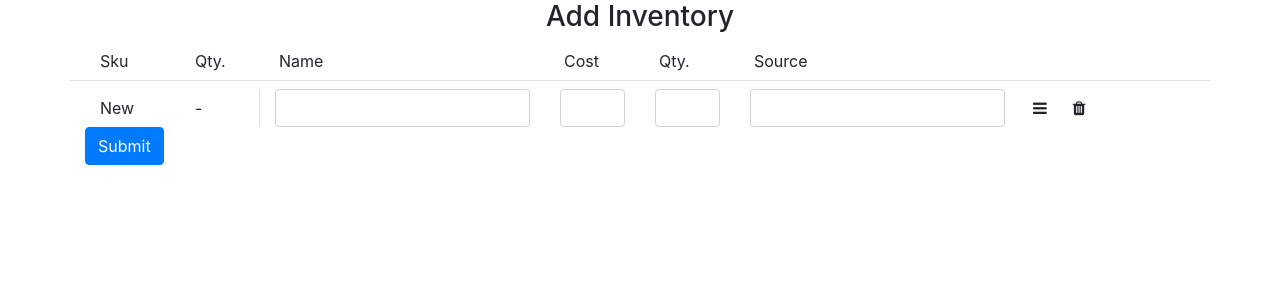
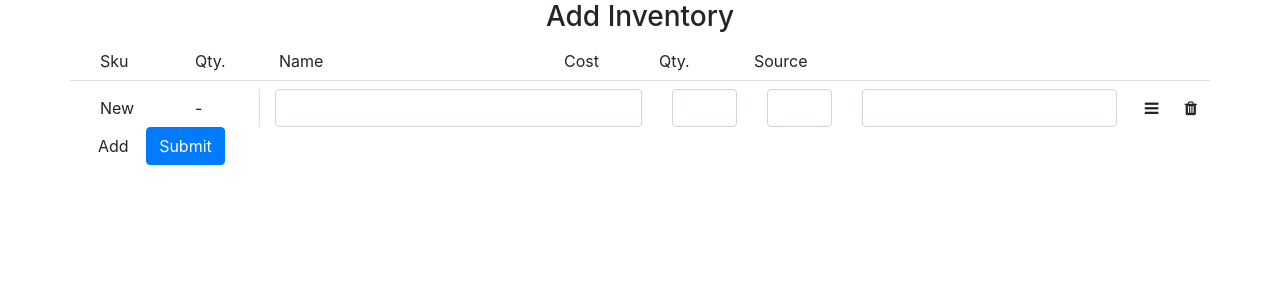
Before and after one commit to JustAPyro/IMSOnline, a Flask app: page /add_inventory in a window 1280 px wide. Shown: the part 56-356 px from the top of the page. Run offline with Flask 2, Linux system fonts and the light colour scheme; the visitor is signed in with stand-in values (Sample User, id 1); some libraries are stand-ins or nearby versions.

Commit message:
Touched up the add inventory template

```diff
--- a/website/templates/add_inventory.html
+++ b/website/templates/add_inventory.html
@@ -6,41 +6,43 @@
     <h3 align="center">Add Inventory</h3>
 
     <!-- Headers for the entry columns -->
-    <div class="row g-1 border-bottom mb-2 text-left">
+    <div class="row g-1 align-self-start border-bottom mb-2 text-left">
 			<div class = "col-md-1">
 				<label class="col-md-1 col-form-label">Sku</label>
 			</div>
 			<div class = "col-md-1">
 				<label class="col-md-1 col-form-label">Qty.</label>
 			</div>
-			<div class="col-md-3 pl-1">
+			<div class="col pl-1">
 				<label class="col-md-3 col-form-label">Name</label>
 			</div>
-			<div class="col-md-1 pl-1">
+			<div class="col-md-1 pl-1 " style="min-width: 94px;">
 				<label class="col-md-1 col-form-label">Cost</label>
 			</div>
-			<div class="col-md-1 pl-1">
+			<div class="col-md-1 pl-1" style="min-width: 94px;">
 				<label class="col-md-1 col-form-label">Qty.</label>
 			</div>
 			<div class="col-md-3 pl-1">
 				<label class="col-md-3 col-form-label">Source</label>
 			</div>
+            <div class="col-md-2" style="width: 90px;">
+            </div>
 		</div>
 
-		<div class="row g-3">
+		<div class="row g-3 align-self-start ">
 			<div class = "col-md-1 justify-content-center">
 				<label class="col-md-1 col-form-label">New</label>
 			</div>
 			<div class = "col-md-1 justify-content-center border-right">
 				<label class="col-md-1 col-form-label">-</label>
 			</div>
-			<div class="col-md-3">
+			<div class="col">
 				<input class="form-control" />
 			</div>
-			<div class="col-md-1">
+			<div class="col-md-1" style="min-width: 94px;">
 				<input class="form-control" />
 			</div>
-			<div class="col-md-1">
+			<div class="col-md-1" style="min-width: 74px;">
 				<input class="form-control" />
 			</div>
 			<div class="col-md-3">
@@ -59,8 +61,11 @@
 
 		</div>
 
+    <button class="btn" type="button" id="btnAdd">Add</button>
+
     <button type="submit"
             class="btn btn-primary"
+
             >Submit
     </button>
 
```
Also changed, not shown: website/static/add_inventory.js (+54 -1 lines).
